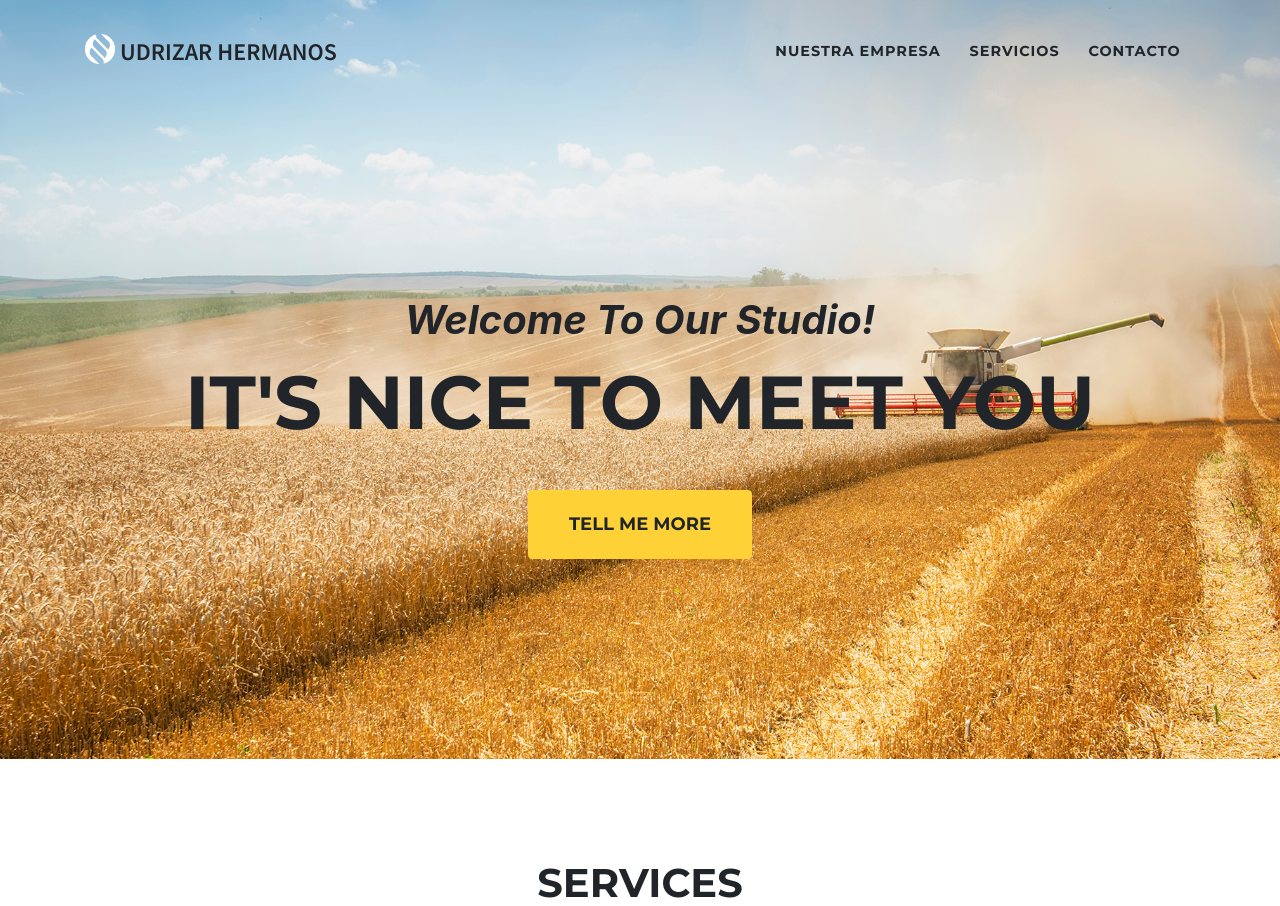
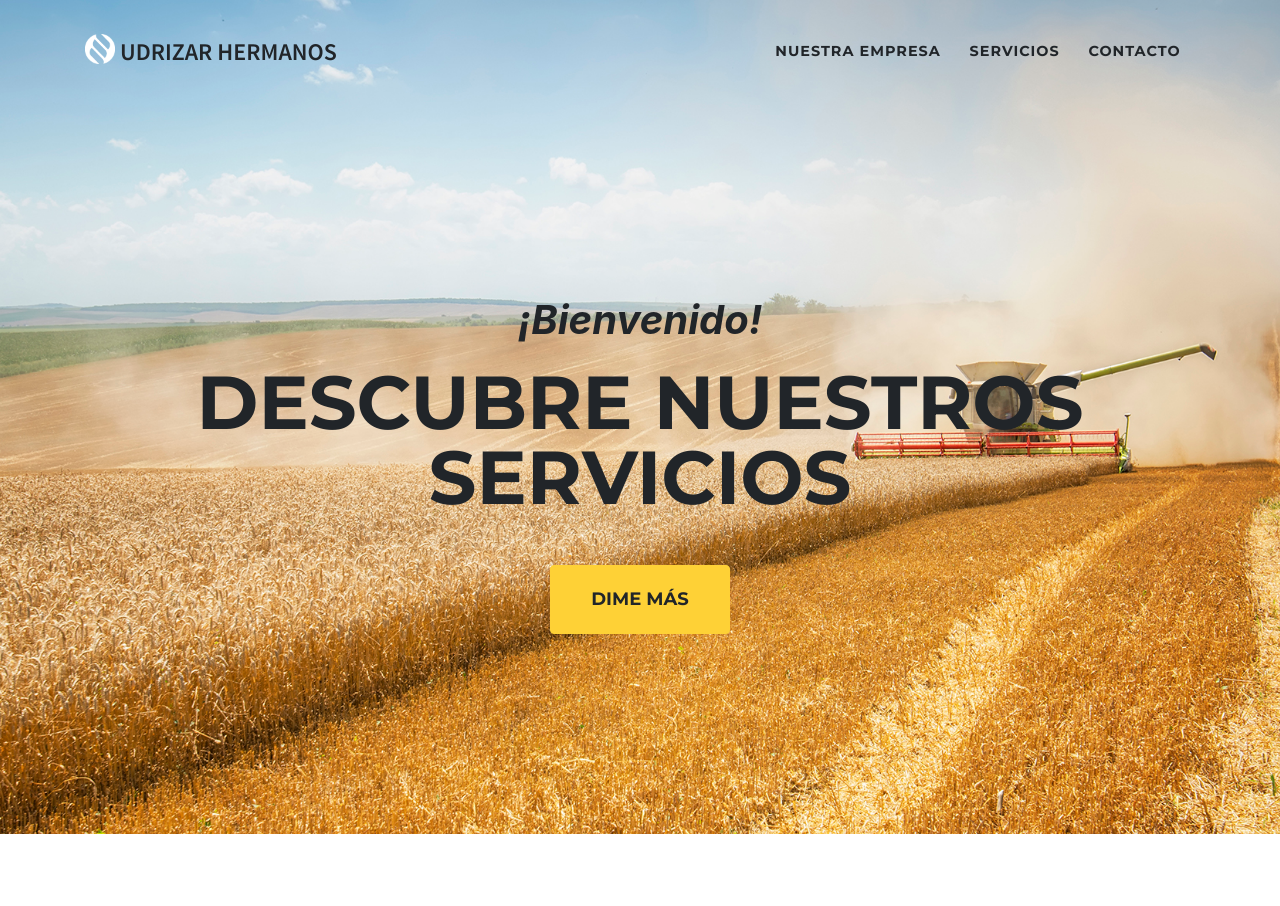
Before and after one commit to lpoletto/web-udrizar, a Django app: page / in a window 1280 px wide. Shown: the top 906 px of the page. Run offline with Django 3.2, Linux system fonts and the light colour scheme; some libraries are stand-ins or nearby versions; some web fonts are replaced.

Commit message:
Corrección de texto en home.htlm

```diff
--- a/webudrizar/core/templates/core/home.html
+++ b/webudrizar/core/templates/core/home.html
@@ -9,9 +9,9 @@
   <header class="masthead">
     <div class="container">
       <div class="intro-text">
-        <div class="intro-lead-in font-weight-bold">Welcome To Our Studio!</div>
-        <div class="intro-heading text-uppercase font-weight-bold">It's Nice To Meet You</div>
-        <a class="btn btn-primary btn-xl text-uppercase js-scroll-trigger" href="#services">Tell Me More</a>
+        <div class="intro-lead-in font-weight-bold">¡Bienvenido!</div>
+        <div class="intro-heading text-uppercase font-weight-bold">Descubre nuestros servicios</div>
+        <a class="btn btn-primary btn-xl text-uppercase js-scroll-trigger" href="#services">dime más</a>
       </div>
     </div>
   </header>
```
